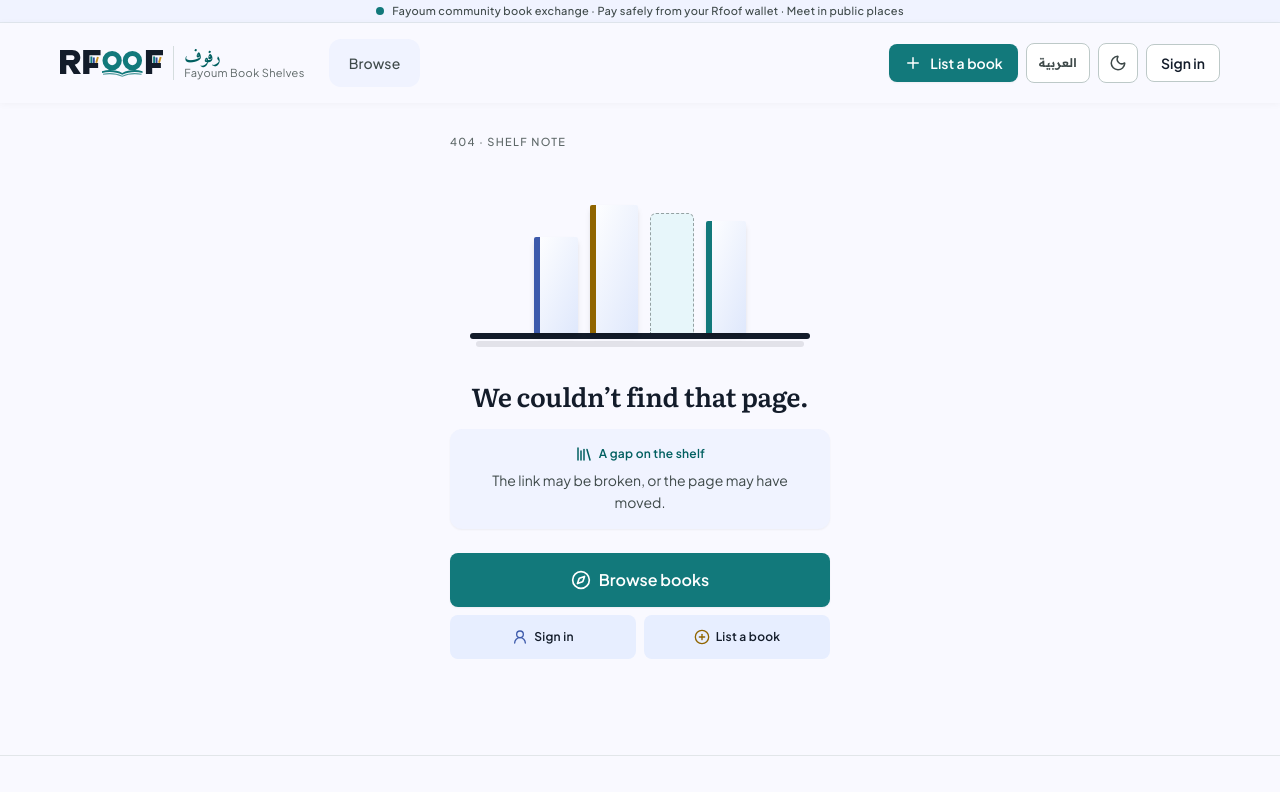
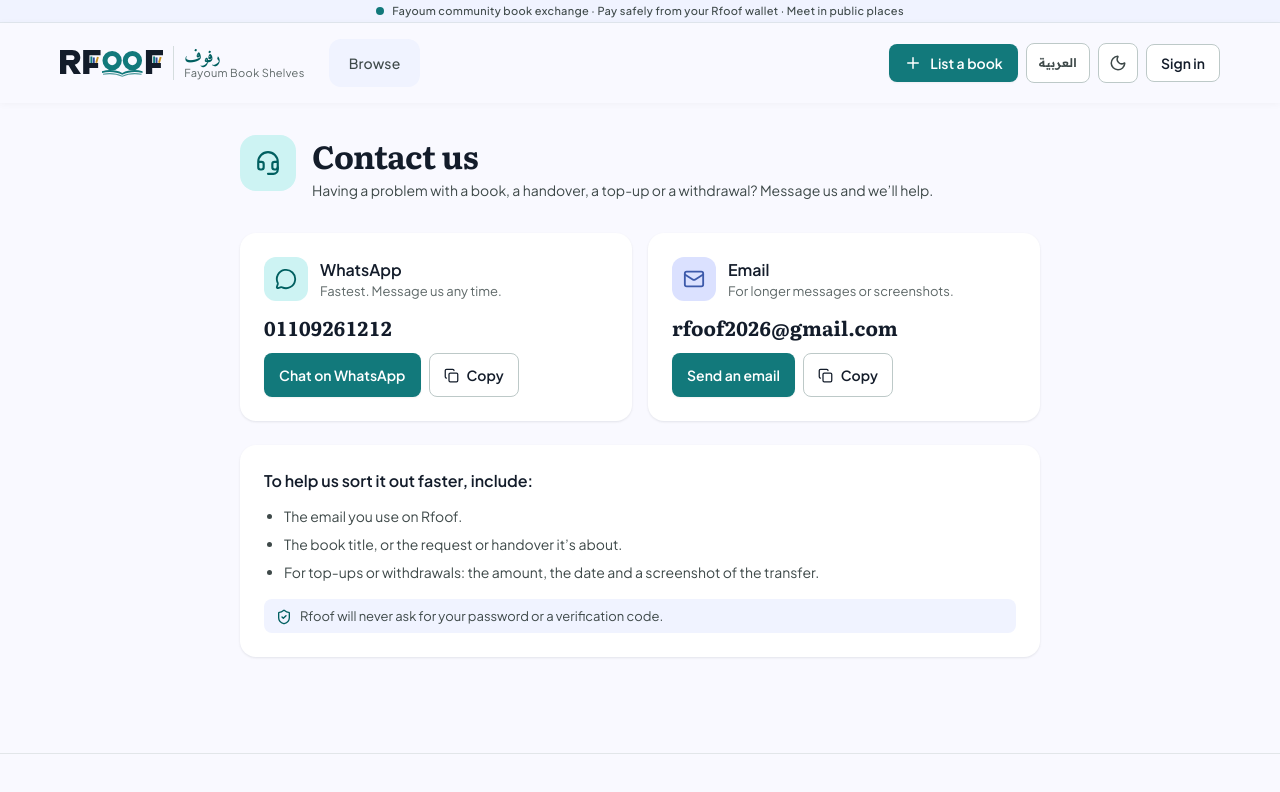
Before and after one commit to AbdalhameedAhmed/BookNook-FE, a React (Vite) app: page /contact in a window 1280 px wide. Shown: the top 792 px of the page. Built offline with nearby package versions, Linux system fonts and the light colour scheme.

Commit message:
feat: add contact page and integrate into navigation

```diff
--- a/src/App.tsx
+++ b/src/App.tsx
@@ -19,6 +19,7 @@ import { SettingsLayout, SettingsNotifications, SettingsProfile, SettingsSignIn
 import { NotificationTray } from './components/notification-tray';
 import { UserMenu } from './components/user-menu';
 import HelpCenter from './pages/Help';
+import ContactPage from './pages/Contact';
 import SellerProfile from './pages/SellerProfile';
 import { AdminHandoversPage, AdminLayout, AdminOverviewPage, AdminPromosPage, AdminTopupsPage, AdminWithdrawalsPage } from './pages/Admin';
 import { useLanguage } from './i18n';
@@ -53,6 +54,7 @@ export default function App() {
           <Route path="settings" element={<Navigate to="/settings" replace />} />
         </Route>
         <Route path="/help" element={<HelpCenter />} />
+        <Route path="/contact" element={<ContactPage />} />
         <Route path="/users/:userId" element={<SellerProfile />} />
         <Route path="/notifications" element={<ProtectedRoute><NotificationsPage /></ProtectedRoute>} />
         <Route path="/settings" element={<ProtectedRoute><SettingsLayout /></ProtectedRoute>}>
@@ -167,6 +169,7 @@ function SiteLayout() {
             <p>© {new Date().getFullYear()} {t('brandName')}. {t('detailSafety')}</p>
             <p className="flex flex-wrap gap-x-4 gap-y-1">
               <Link to="/help" className="font-semibold text-ink-2 underline-offset-[3px] hover:text-glaze-deep hover:underline">{t('navHelp')}</Link>
+              <Link to="/contact" className="font-semibold text-ink-2 underline-offset-[3px] hover:text-glaze-deep hover:underline">{t('navContact')}</Link>
               <span>{t('footerTagline')}</span>
             </p>
           </div>
--- a/src/components/user-menu.tsx
+++ b/src/components/user-menu.tsx
@@ -1,5 +1,5 @@
 import { useCallback } from 'react';
-import { LifeBuoy, LogOut, Settings, UserRound } from 'lucide-react';
+import { Headset, LifeBuoy, LogOut, Settings, UserRound } from 'lucide-react';
 import { Link, useNavigate } from 'react-router-dom';
 import { useAuth } from '../auth';
 import { useLanguage } from '../i18n';
@@ -67,6 +67,7 @@ export function UserMenu() {
             <Link to="/account" className={menuItem}><UserRound size={18} className="text-ink-2" aria-hidden="true" />{t('menuMyAccount')}</Link>
             <Link to="/settings" className={menuItem}><Settings size={18} className="text-ink-2" aria-hidden="true" />{t('navSettings')}</Link>
             <Link to="/help" className={menuItem}><LifeBuoy size={18} className="text-ink-2" aria-hidden="true" />{t('navHelp')}</Link>
+            <Link to="/contact" className={menuItem}><Headset size={18} className="text-ink-2" aria-hidden="true" />{t('navContact')}</Link>
             <button type="button" className={cn(menuItem, 'hover:text-pom')} onClick={() => { close(); void signOut(); }}>
               <LogOut size={18} className="text-ink-2 rtl:-scale-x-100" aria-hidden="true" />{t('signOut')}
             </button>
--- a/src/i18n.tsx
+++ b/src/i18n.tsx
@@ -13,6 +13,7 @@ import { helpMessages } from './messages/help';
 import { profileMessages } from './messages/profile';
 import { inviteMessages } from './messages/invite';
 import { withdrawMessages } from './messages/withdraw';
+import { contactMessages } from './messages/contact';
 
 const baseMessages = {
   en: {
@@ -59,8 +60,8 @@ const authMessages = {
 } as const;
 
 const messages = {
-  en: { ...baseMessages.en, ...authMessages.en, ...shellMessages.en, ...detailMessages.en, ...authPageMessages.en, ...editorMessages.en, ...accountMessages.en, ...walletMessages.en, ...dealMessages.en, ...promoMessages.en, ...notificationMessages.en, ...settingsMessages.en, ...helpMessages.en, ...profileMessages.en, ...inviteMessages.en, ...withdrawMessages.en },
-  ar: { ...baseMessages.ar, ...authMessages.ar, ...shellMessages.ar, ...detailMessages.ar, ...authPageMessages.ar, ...editorMessages.ar, ...accountMessages.ar, ...walletMessages.ar, ...dealMessages.ar, ...promoMessages.ar, ...notificationMessages.ar, ...settingsMessages.ar, ...helpMessages.ar, ...profileMessages.ar, ...inviteMessages.ar, ...withdrawMessages.ar },
+  en: { ...baseMessages.en, ...authMessages.en, ...shellMessages.en, ...detailMessages.en, ...authPageMessages.en, ...editorMessages.en, ...accountMessages.en, ...walletMessages.en, ...dealMessages.en, ...promoMessages.en, ...notificationMessages.en, ...settingsMessages.en, ...helpMessages.en, ...profileMessages.en, ...inviteMessages.en, ...withdrawMessages.en, ...contactMessages.en },
+  ar: { ...baseMessages.ar, ...authMessages.ar, ...shellMessages.ar, ...detailMessages.ar, ...authPageMessages.ar, ...editorMessages.ar, ...accountMessages.ar, ...walletMessages.ar, ...dealMessages.ar, ...promoMessages.ar, ...notificationMessages.ar, ...settingsMessages.ar, ...helpMessages.ar, ...profileMessages.ar, ...inviteMessages.ar, ...withdrawMessages.ar, ...contactMessages.ar },
 } as const;
 
 export type Language = keyof typeof messages;
--- /dev/null
+++ b/src/messages/contact.ts
@@ -0,0 +1,39 @@
+/** Copy for the contact page. Keep en and ar keys in sync. */
+export const contactMessages = {
+  en: {
+    navContact: 'Contact us',
+    contactTitle: 'Contact us',
+    contactIntro: 'Having a problem with a book, a handover, a top-up or a withdrawal? Message us and we’ll help.',
+    contactWhatsapp: 'WhatsApp',
+    contactWhatsappHint: 'Fastest. Message us any time.',
+    contactWhatsappAction: 'Chat on WhatsApp',
+    contactEmail: 'Email',
+    contactEmailHint: 'For longer messages or screenshots.',
+    contactEmailAction: 'Send an email',
+    contactCopy: 'Copy',
+    contactCopied: 'Copied',
+    contactTipsTitle: 'To help us sort it out faster, include:',
+    contactTipAccount: 'The email you use on Rfoof.',
+    contactTipBook: 'The book title, or the request or handover it’s about.',
+    contactTipMoney: 'For top-ups or withdrawals: the amount, the date and a screenshot of the transfer.',
+    contactSafety: 'Rfoof will never ask for your password or a verification code.',
+  },
+  ar: {
+    navContact: 'تواصل معنا',
+    contactTitle: 'تواصل معنا',
+    contactIntro: 'عندك مشكلة في كتاب أو عملية تسليم أو شحن أو سحب؟ راسلنا وسنساعدك.',
+    contactWhatsapp: 'واتساب',
+    contactWhatsappHint: 'الأسرع. راسلنا في أي وقت.',
+    contactWhatsappAction: 'راسلنا على واتساب',
+    contactEmail: 'البريد الإلكتروني',
+    contactEmailHint: 'للرسائل الطويلة أو لإرسال صور.',
+    contactEmailAction: 'أرسل بريداً إلكترونياً',
+    contactCopy: 'نسخ',
+    contactCopied: 'تم النسخ',
+    contactTipsTitle: 'لنحل المشكلة أسرع، أرسل لنا:',
+    contactTipAccount: 'البريد الإلكتروني الذي تستخدمه في رفوف.',
+    contactTipBook: 'اسم الكتاب، أو الطلب أو عملية التسليم المعنية.',
+    contactTipMoney: 'للشحن أو السحب: المبلغ والتاريخ وصورة من التحويل.',
+    contactSafety: 'رفوف لن تطلب منك أبداً كلمة المرور أو رمز التحقق.',
+  },
+} as const;
--- /dev/null
+++ b/src/pages/Contact.tsx
@@ -0,0 +1,104 @@
+import type { ReactNode } from 'react';
+import { Copy, Headset, Mail, MessageCircle, ShieldCheck } from 'lucide-react';
+import { useLanguage } from '../i18n';
+import { buttonClass, Button } from '../components/ui/button';
+import { useToast } from '../components/ui/toast';
+import { cn } from '../lib/utils';
+import { ui } from '../lib/ui';
+
+/** Support contacts shown on /contact. */
+export const SUPPORT_WHATSAPP = '01109261212';
+export const SUPPORT_EMAIL = 'rfoof2026@gmail.com';
+// wa.me needs the international form without "+" or the leading 0.
+const WHATSAPP_URL = `https://wa.me/2${SUPPORT_WHATSAPP}`;
+
+export default function ContactPage() {
+  const { t } = useLanguage();
+
+  return (
+    <div className={cn(ui.wrap, ui.page, 'max-w-[880px]')}>
+      <header className="flex items-start gap-4">
+        <span className="grid h-14 w-14 flex-none place-items-center rounded-card bg-glaze-soft text-glaze-deep" aria-hidden="true"><Headset size={26} /></span>
+        <div>
+          <h1 className={ui.pageTitle}>{t('contactTitle')}</h1>
+          <p className={cn(ui.measure, 'mt-1 text-body-md text-ink-2')}>{t('contactIntro')}</p>
+        </div>
+      </header>
+
+      <ul className="mt-8 grid gap-4 sm:grid-cols-2">
+        <ContactCard
+          icon={<MessageCircle size={22} />}
+          tone="bg-glaze-soft text-glaze-deep"
+          title={t('contactWhatsapp')}
+          hint={t('contactWhatsappHint')}
+          value={SUPPORT_WHATSAPP}
+          href={WHATSAPP_URL}
+          action={t('contactWhatsappAction')}
+          external
+        />
+        <ContactCard
+          icon={<Mail size={22} />}
+          tone="bg-cobalt-soft text-cobalt"
+          title={t('contactEmail')}
+          hint={t('contactEmailHint')}
+          value={SUPPORT_EMAIL}
+          href={`mailto:${SUPPORT_EMAIL}`}
+          action={t('contactEmailAction')}
+        />
+      </ul>
+
+      <section className={cn(ui.card, 'mt-6 p-5 md:p-6')} aria-labelledby="contact-tips-heading">
+        <h2 id="contact-tips-heading" className="text-title-md font-semibold text-ink">{t('contactTipsTitle')}</h2>
+        <ul className="mt-3 grid list-disc gap-1.5 ps-5 text-body-md text-ink-2">
+          <li>{t('contactTipAccount')}</li>
+          <li>{t('contactTipBook')}</li>
+          <li>{t('contactTipMoney')}</li>
+        </ul>
+        <p className="mt-4 flex items-start gap-2 rounded-lg bg-sunk px-3 py-2 text-body-sm text-ink-2">
+          <ShieldCheck size={16} className="mt-0.5 flex-none text-glaze-deep" aria-hidden="true" />{t('contactSafety')}
+        </p>
+      </section>
+    </div>
+  );
+}
+
+function ContactCard({ icon, tone, title, hint, value, href, action, external = false }: {
+  icon: ReactNode; tone: string; title: string; hint: string; value: string; href: string; action: string; external?: boolean;
+}) {
+  const { t } = useLanguage();
+  const toast = useToast();
+
+  const copy = async () => {
+    try {
+      await navigator.clipboard.writeText(value);
+      toast.success(t('contactCopied'));
+    } catch {
+      /* Clipboard can be blocked; the value stays visible and selectable. */
+    }
+  };
+
+  return (
+    <li className={cn(ui.card, 'grid content-start gap-3 p-5 md:p-6')}>
+      <span className="flex items-center gap-3">
+        <span className={cn('grid h-11 w-11 flex-none place-items-center rounded-xl', tone)} aria-hidden="true">{icon}</span>
+        <span className="grid">
+          <h2 className="text-title-md font-semibold text-ink">{title}</h2>
+          <span className="text-body-sm text-ink-3">{hint}</span>
+        </span>
+      </span>
+      <bdi dir="ltr" className="select-all break-all font-book text-headline-sm font-bold tabular-nums text-ink">{value}</bdi>
+      <span className="flex flex-wrap gap-2">
+        <a
+          href={href}
+          className={cn(buttonClass({ size: 'sm' }), 'min-h-11')}
+          {...(external ? { target: '_blank', rel: 'noreferrer noopener' } : {})}
+        >
+          {action}
+        </a>
+        <Button variant="secondary" size="sm" className="min-h-11" onClick={() => void copy()} aria-label={`${t('contactCopy')} ${title}`}>
+          <Copy size={15} aria-hidden="true" />{t('contactCopy')}
+        </Button>
+      </span>
+    </li>
+  );
+}
--- a/src/pages/Help.tsx
+++ b/src/pages/Help.tsx
@@ -1,4 +1,4 @@
-import { Check, LifeBuoy, LogIn, Play, RotateCcw } from 'lucide-react';
+import { Check, ChevronRight, Headset, LifeBuoy, LogIn, Play, RotateCcw } from 'lucide-react';
 import { Link } from 'react-router-dom';
 import { useAuth } from '../auth';
 import { useLanguage } from '../i18n';
@@ -65,6 +65,17 @@ export default function HelpCenter() {
           })}
         </ul>
       </section>
+
+      <Link to="/contact" className={cn(ui.card, 'group mt-8 flex items-center justify-between gap-3 p-4 sm:p-5')}>
+        <span className="flex items-center gap-3">
+          <span className="grid h-12 w-12 flex-none place-items-center rounded-xl bg-glaze-soft text-glaze-deep" aria-hidden="true"><Headset size={22} /></span>
+          <span className="grid">
+            <span className="text-title-md font-bold text-ink">{t('contactTitle')}</span>
+            <span className="text-body-sm text-ink-2">{t('contactIntro')}</span>
+          </span>
+        </span>
+        <ChevronRight size={18} className={cn('flex-none text-glaze-deep', ui.flipRtl)} aria-hidden="true" />
+      </Link>
     </div>
   );
 }
--- a/src/pages/Withdraw.tsx
+++ b/src/pages/Withdraw.tsx
@@ -105,6 +105,9 @@ export function WithdrawPage() {
                 </li>
               ))}
             </ol>
+            <p className="mt-4 text-body-sm text-ink-3">
+              <Link to="/contact" className={ui.textLink}>{t('navContact')}</Link>
+            </p>
           </section>
         </div>
 
```
Also changed, not shown: 1 other file (tests, documents, lock files or other folders).
